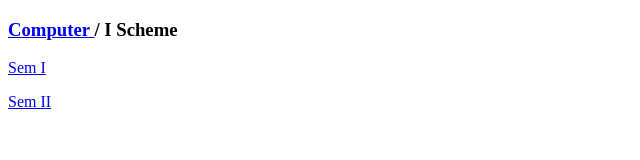
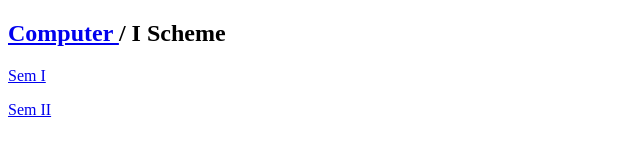
Before and after one commit to A1K2S3/computer, a plain HTML site: page Computer/I Scheme/computer(I).html in a window 1280 px wide. Shown: the whole page, without its empty margins (0-640 px from the left). Drawn offline with Linux system fonts and the light colour scheme.

Commit message:
Added header link to i scheme main page

```diff
--- a/Computer/I Scheme/computer(I).html
+++ b/Computer/I Scheme/computer(I).html
@@ -7,7 +7,7 @@
      <title> Question papers </title>
 </head>
 <body>
-     <h3> <a href="../Computer.html"> Computer </a> / I Scheme </h3>
+		<h2> <a href="../../../Computer.html"> Computer </a> / I Scheme </h2>
      <p>
           <a href="./Semesters/Sem I/Sem I.html">
                Sem I
```
